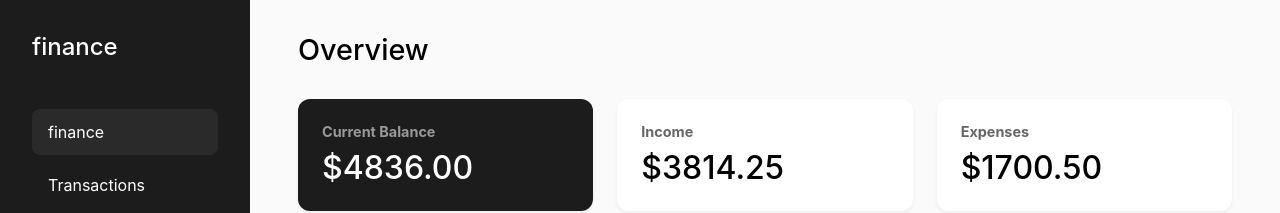
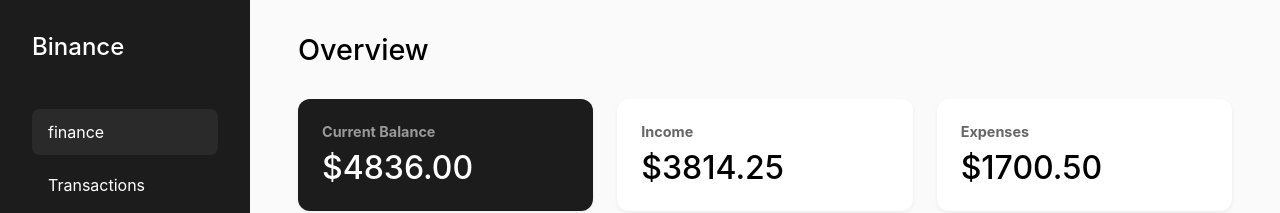
Before and after one commit to Levvani/PW-Final, a React (Create React App) app: page / in a window 1280 px wide. Shown: the top 213 px of the page. Built offline with nearby package versions, Linux system fonts and the light colour scheme.

Commit message:
just making sure this wont deploy

```diff
--- a/src/App.js
+++ b/src/App.js
@@ -27,7 +27,7 @@ function App() {
   return (
     <div className="finance-dashboard">
       <nav className="sidebar">
-        <h1 data-testid="1">finance</h1>
+        <h1 data-testid="1">Binance</h1>
         <ul>
           <li className="active">finance</li>
           <li>Transactions</li>
```
